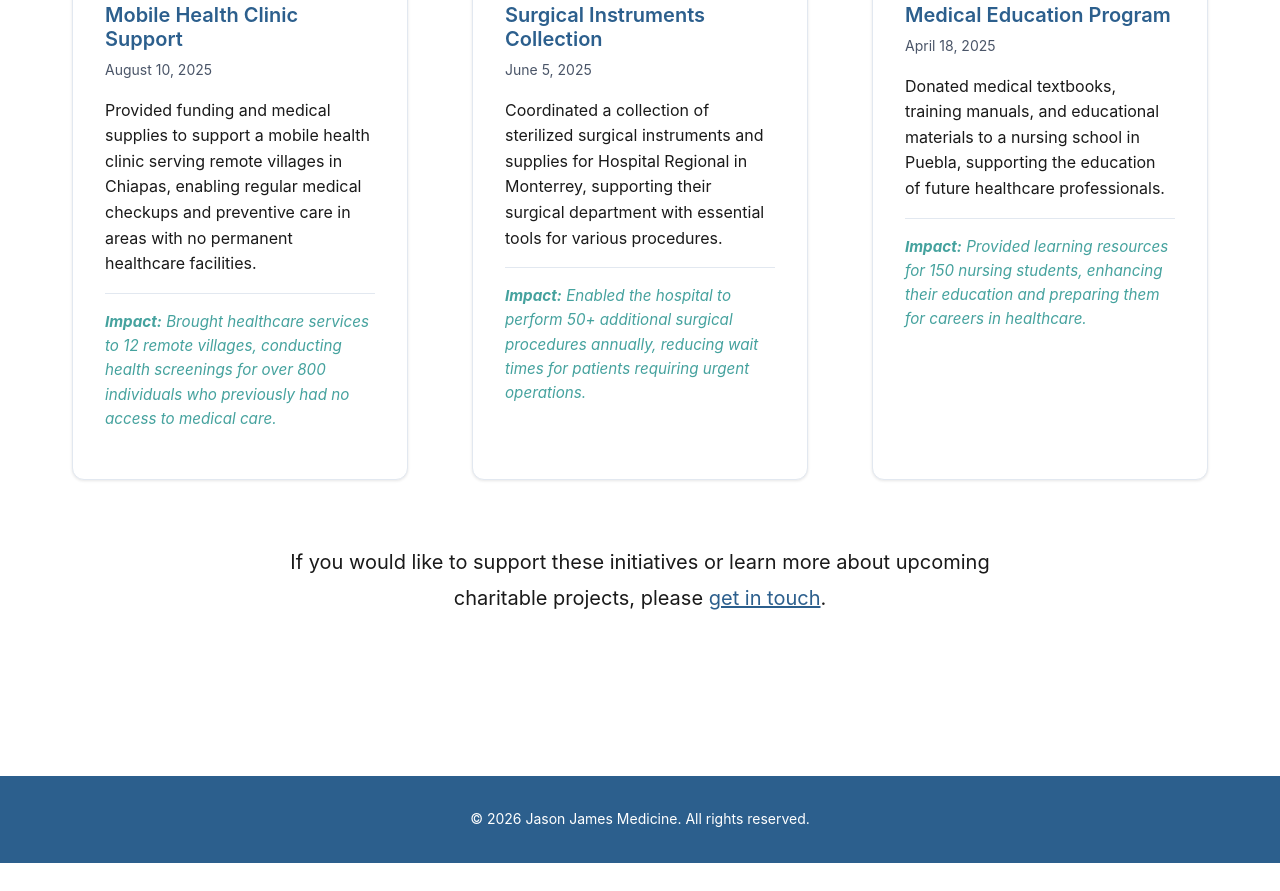
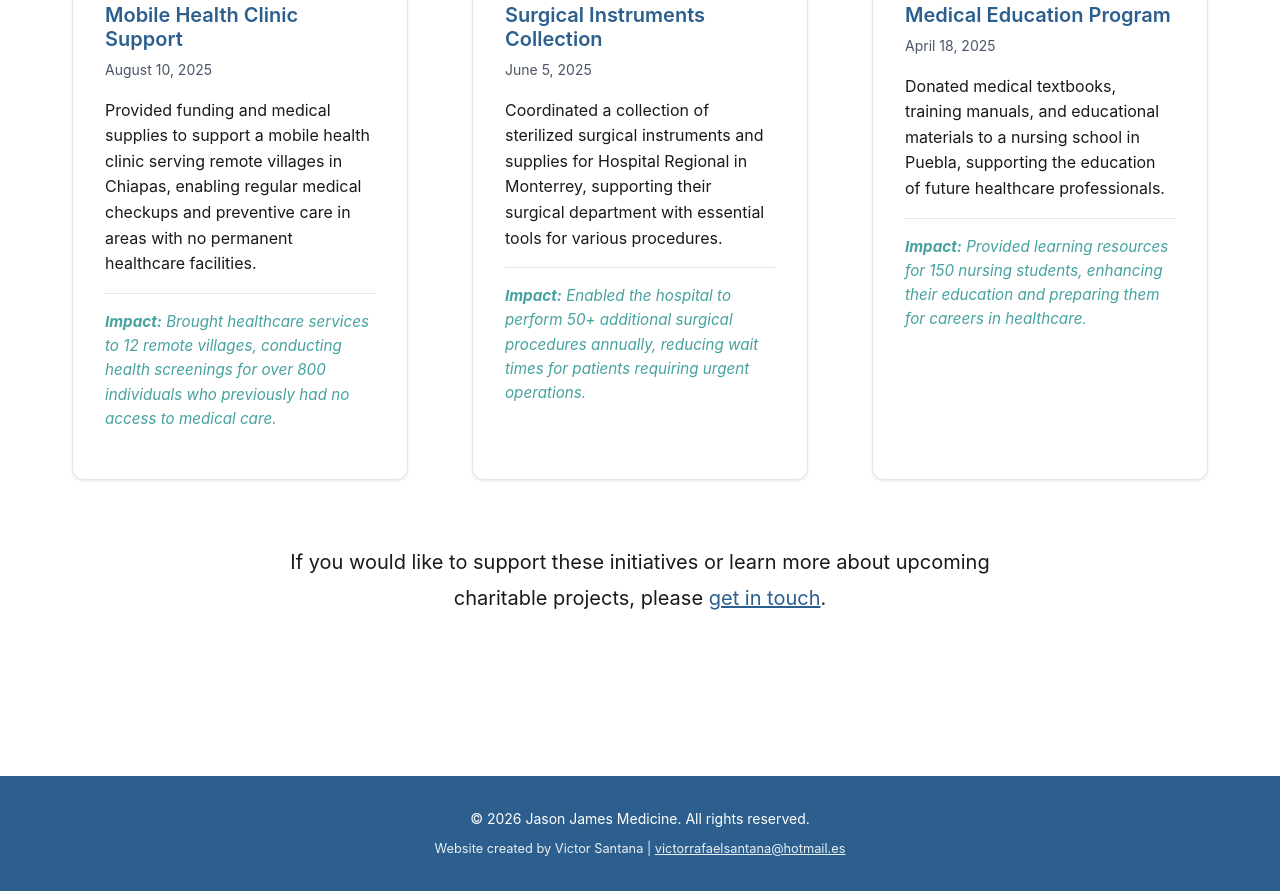
Before and after one commit to vrsp05/Jason-James-Medicine-Portfolio, a plain HTML site: page donations.html in a window 1280 px wide. Shown: the part 1530-2421 px from the top of the page. Before the commit the page ends 2393 px from the top, so only its background shows below. Drawn offline with Linux system fonts and the light colour scheme.

Commit message:
Made some changes and added checklist of things missing.

```diff
--- a/donations.html
+++ b/donations.html
@@ -206,6 +206,7 @@
   <!-- FOOTER -->
   <footer class="footer">
     <p>&copy; 2026 Jason James Medicine. All rights reserved.</p>
+    <p style="margin-top: 0.5rem; font-size: 0.8rem; opacity: 0.9;">Website created by Victor Santana | <a href="mailto:victorrafaelsantana@hotmail.es" style="color: #ffffff; text-decoration: underline;">victorrafaelsantana@hotmail.es</a></p>
   </footer>
 
   <!-- JavaScript -->
```
Also changed, not shown: index.html (+1 -0 lines), 1 other file.
